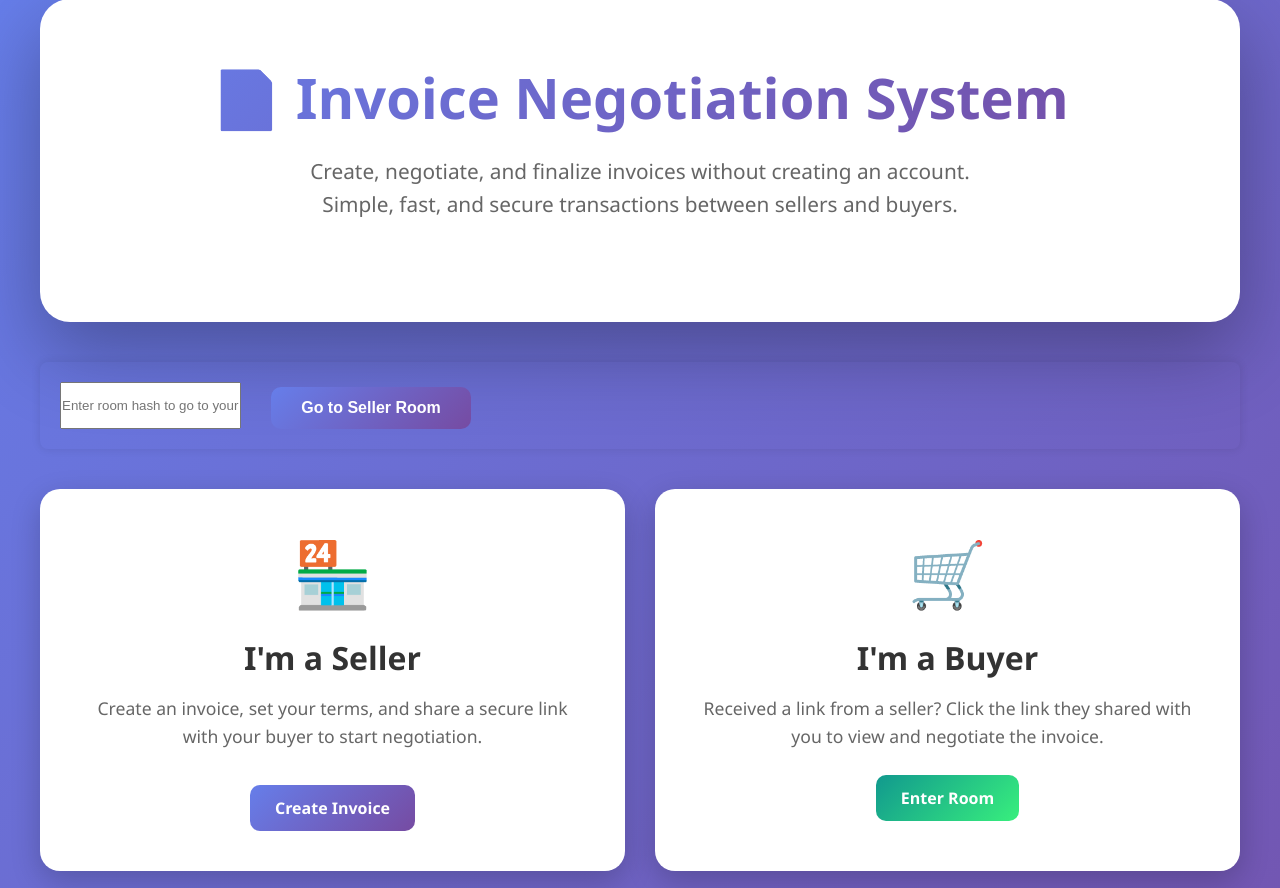
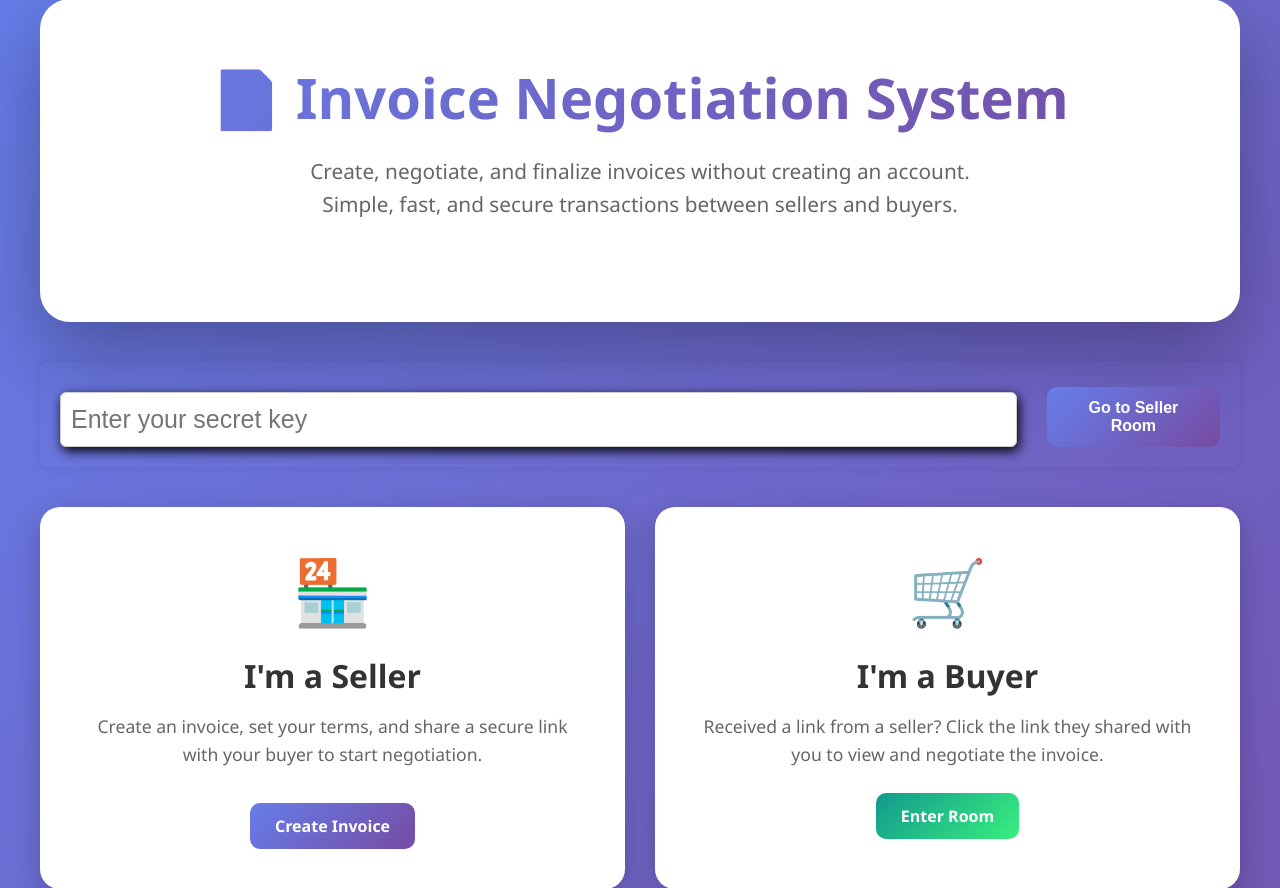
Before and after one commit to Wawayooo/ONLINE_INVOICING, a Django app: page / in a window 1280 px wide. Shown: the part 21-909 px from the top of the page. Run offline with Django 5.2, Linux system fonts and the light colour scheme; parts of the project's set-up code (start-up, migrations or seed data) failed here and were passed over.

Commit message:
Adding/Updating Landing Page

```diff
--- a/Online_Invoicing/invoicing_app/templates/pages/landing_page.html
+++ b/Online_Invoicing/invoicing_app/templates/pages/landing_page.html
@@ -20,9 +20,11 @@
     </div>
 
     <div class="cards" id="sellerRoomDiv">
-      <input type="text" id="sellerRoomInput" placeholder="Enter room hash to go to your room">
-      <button class="btn btn-seller" id="sellerGoBtn">Go to Seller Room</button>
+        <input type="hidden" id="roomHashInput" value="{{ room.room_hash }}">
+        <input type="password" id="sellerSecretInput" placeholder="Enter your secret key">
+        <button class="btn btn-seller" id="sellerGoBtn">Go to Seller Room</button>
     </div>
+
 
     <div class="cards">
       <div class="card" onclick="window.location.href='/seller/create/'">
@@ -90,5 +92,6 @@
   </div>
 
   <script src="{% static 'js/landingPage.js' %}"></script>
+
 </body>
 </html>
```
